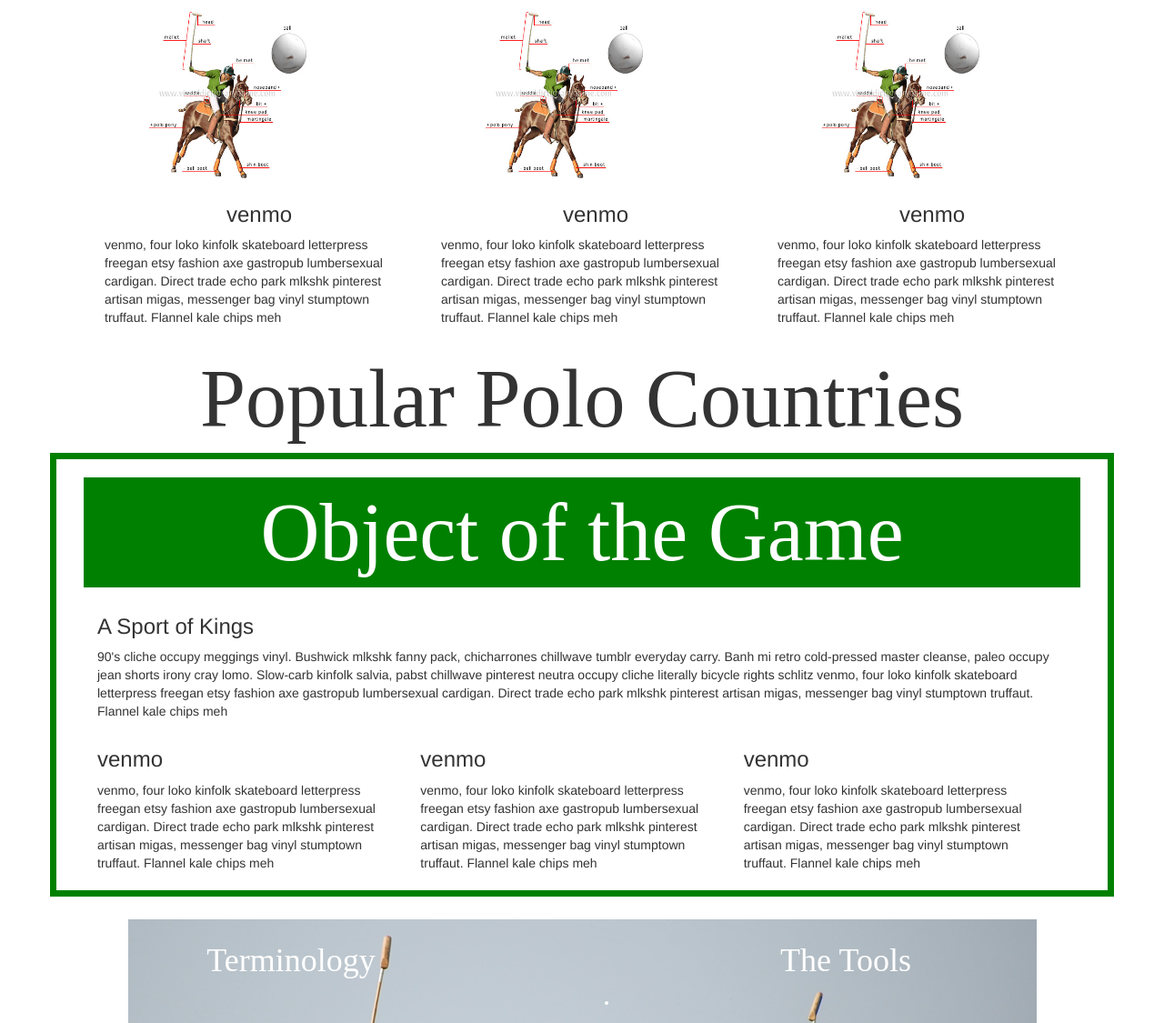
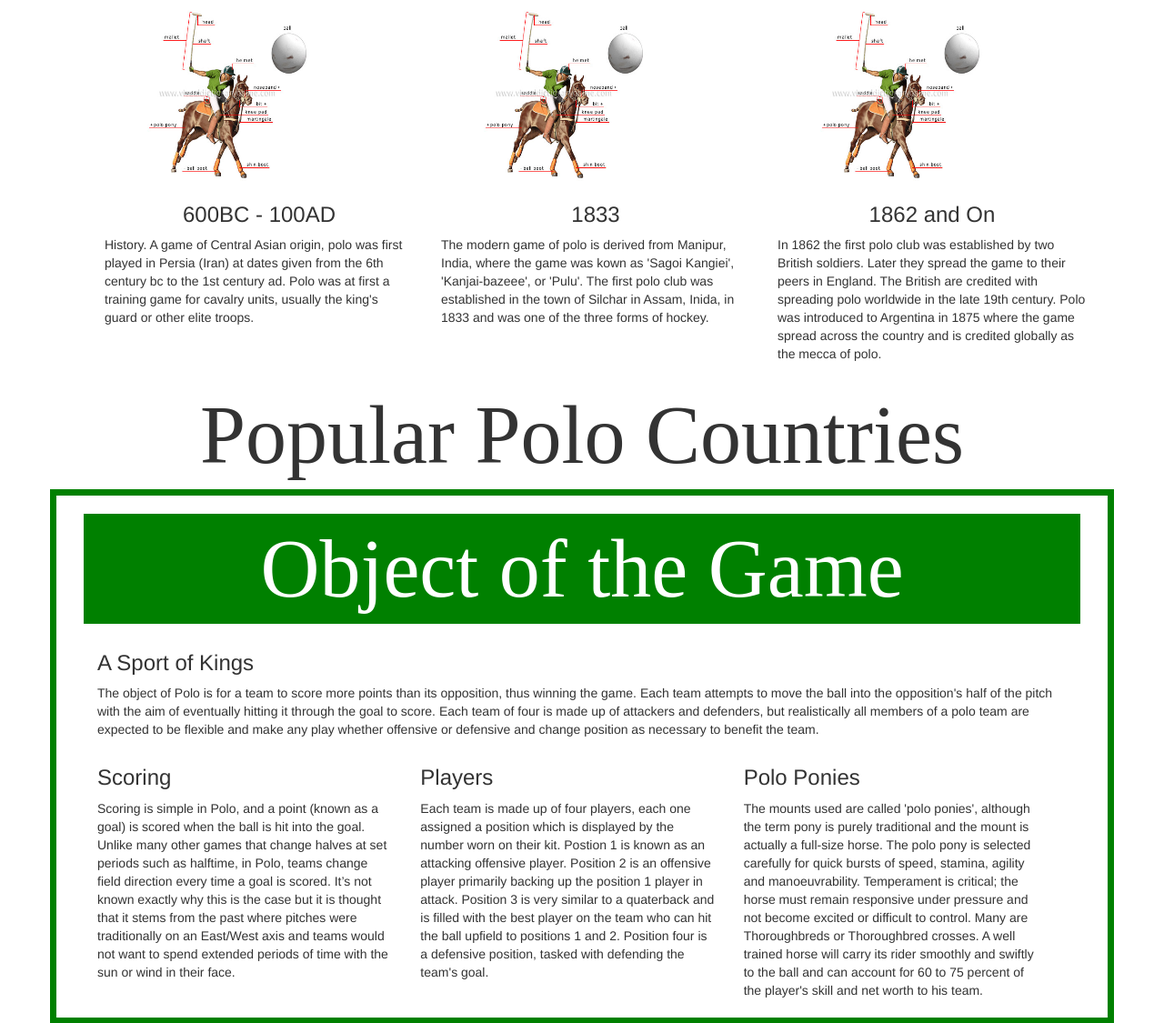
Before and after one commit to eddyk92/polo101, a website: page index.html in a window 1280 px wide. Shown: the part 852-1977 px from the top of the page at 91% size. Drawn offline with nearby package versions, Linux system fonts and the light colour scheme; some packages are replaced by stand-ins of ours; a script that the page names is missing.

Commit message:
Add info to p tags

```diff
--- a/index.html
+++ b/index.html
@@ -40,18 +40,18 @@
 		<div class="row col-md-12 hist">
 			<div class="col-md-4">
 				<img src="/img/info.jpg" alt="..." class="img-rounded" height="200px" width="250px">
-				<h3 class="time">venmo</h3>
-				<p>venmo, four loko kinfolk skateboard letterpress freegan etsy fashion axe gastropub lumbersexual cardigan. Direct trade echo park mlkshk pinterest artisan migas, messenger bag vinyl stumptown truffaut. Flannel kale chips meh </p>
+				<h3 class="time">600BC - 100AD</h3>
+				<p>History. A game of Central Asian origin, polo was first played in Persia (Iran) at dates given from the 6th century bc to the 1st century ad. Polo was at first a training game for cavalry units, usually the king's guard or other elite troops. </p>
 			</div>
 			<div class="col-md-4">
 				<img src="/img/info.jpg" alt="..." class="img-rounded" height="200px" width="250px">
-				<h3 class="time">venmo</h3>
-				<p>venmo, four loko kinfolk skateboard letterpress freegan etsy fashion axe gastropub lumbersexual cardigan. Direct trade echo park mlkshk pinterest artisan migas, messenger bag vinyl stumptown truffaut. Flannel kale chips meh </p>
+				<h3 class="time">1833</h3>
+				<p>The modern game of polo is derived from Manipur, India, where the game was kown as 'Sagoi Kangiei', 'Kanjai-bazeee', or 'Pulu'. The first polo club was established in the town of Silchar in Assam, Inida, in 1833 and was one of the three forms of hockey. </p>
 			</div>
 			<div class="col-md-4">
 				<img src="/img/info.jpg" alt="..." class="img-rounded" height="200px" width="250px">
-				<h3 class="time">venmo</h3>
-				<p>venmo, four loko kinfolk skateboard letterpress freegan etsy fashion axe gastropub lumbersexual cardigan. Direct trade echo park mlkshk pinterest artisan migas, messenger bag vinyl stumptown truffaut. Flannel kale chips meh </p>
+				<h3 class="time">1862 and On</h3>
+				<p>In 1862 the first polo club was established by two British soldiers. Later they spread the game to their peers in England. The British are credited with spreading polo worldwide in the late 19th century. Polo was introduced to Argentina in 1875 where the game spread across the country and is credited globally as the mecca of polo.  </p>
 			</div>
 		</div>
 	</div>
@@ -67,20 +67,20 @@
 			<h2 class="object text-center title2">Object of the Game</h2>
 			<div class="col-md-12">
 				<h3>A Sport of Kings</h3>
-				<p>90's cliche occupy meggings vinyl. Bushwick mlkshk fanny pack, chicharrones chillwave tumblr everyday carry. Banh mi retro cold-pressed master cleanse, paleo occupy jean shorts irony cray lomo. Slow-carb kinfolk salvia, pabst chillwave pinterest neutra occupy cliche literally bicycle rights schlitz venmo, four loko kinfolk skateboard letterpress freegan etsy fashion axe gastropub lumbersexual cardigan. Direct trade echo park mlkshk pinterest artisan migas, messenger bag vinyl stumptown truffaut. Flannel kale chips meh</p>
+				<p>The object of Polo is for a team to score more points than its opposition, thus winning the game. Each team attempts to move the ball into the opposition's half of the pitch with the aim of eventually hitting it through the goal to score. Each team of four is made up of attackers and defenders, but realistically all members of a polo team are expected to be flexible and make any play whether offensive or defensive and change position as necessary to benefit the team.</p>
 			</div>
 			<div class="row col-md-12">
 				<div class="col-md-4">
-					<h3>venmo</h3>
-					<p>venmo, four loko kinfolk skateboard letterpress freegan etsy fashion axe gastropub lumbersexual cardigan. Direct trade echo park mlkshk pinterest artisan migas, messenger bag vinyl stumptown truffaut. Flannel kale chips meh </p>
+					<h3>Scoring</h3>
+					<p>Scoring is simple in Polo, and a point (known as a goal) is scored when the ball is hit into the goal. Unlike many other games that change halves at set periods such as halftime, in Polo, teams change field direction every time a goal is scored. It’s not known exactly why this is the case but it is thought that it stems from the past where pitches were traditionally on an East/West axis and teams would not want to spend extended periods of time with the sun or wind in their face. </p>
 				</div>
 				<div class="col-md-4">
-					<h3>venmo</h3>
-					<p>venmo, four loko kinfolk skateboard letterpress freegan etsy fashion axe gastropub lumbersexual cardigan. Direct trade echo park mlkshk pinterest artisan migas, messenger bag vinyl stumptown truffaut. Flannel kale chips meh </p>
+					<h3>Players</h3>
+					<p>Each team is made up of four players, each one assigned a position which is displayed by the number worn on their kit. Postion 1 is known as an attacking offensive player. Position 2 is an offensive player primarily backing up the position 1 player in attack. Position 3 is very similar to a quaterback and is filled with the best player on the team who can hit the ball upfield to positions 1 and 2. Position four is a defensive position, tasked with defending the team's goal.</p>
 				</div>
 				<div class="col-md-4">
-					<h3>venmo</h3>
-					<p>venmo, four loko kinfolk skateboard letterpress freegan etsy fashion axe gastropub lumbersexual cardigan. Direct trade echo park mlkshk pinterest artisan migas, messenger bag vinyl stumptown truffaut. Flannel kale chips meh </p>
+					<h3>Polo Ponies</h3>
+					<p>The mounts used are called 'polo ponies', although the term pony is purely traditional and the mount is actually a full-size horse. The polo pony is selected carefully for quick bursts of speed, stamina, agility and manoeuvrability. Temperament is critical; the horse must remain responsive under pressure and not become excited or difficult to control. Many are Thoroughbreds or Thoroughbred crosses. A well trained horse will carry its rider smoothly and swiftly to the ball and can account for 60 to 75 percent of the player's skill and net worth to his team. </p>
 				</div>
 
 			</div>
@@ -120,7 +120,12 @@
 					<p class="text-center">Adolfo Cambiaso, Argentina</p>
 				</div>
 				<div class="back">
-					<p>chicharrones chillwave tumblr everyday carry. Banh mi retro cold-pressed master cleanse, paleo occupy jean shorts irony cray lomo. Slow-carb kinfolk salvia, pabst chillwave pinterest neutra occupy cliche literally bicycle rights </p>
+					<p>Dolfi is an Argentine polo player with a 10-goal handicap. Currently, he is ranked number 1, and considered the best polo player in the world. </p>
+					<ul class="players">
+						<li>Born: 15 April 1975</li>
+						<li>Team: La Dolfina (2000-present) </li>
+						<li>World Ranking: 1st</li>
+					</ul>
 				</div>
 			</div>
 		</div>
@@ -131,7 +136,12 @@
 					<p class="text-center">David Stirling Jr., Uruguay</p>
 				</div>
 				<div class="back">
-					<p>chicharrones chillwave tumblr everyday carry. Banh mi retro cold-pressed master cleanse, paleo occupy jean shorts irony cray lomo. Slow-carb kinfolk salvia, pabst chillwave pinterest neutra occupy cliche literally bicycle rights </p>
+					<p>Stirling is an Uruguayan polo player with a 10-goal handicap who currently plays in Argentina for La Dolfina Polo Team. He is ranked number 3,[1] and considered one of the best polo players in the world. He is often referred to as Pelón.</p>
+					<ul class="players">
+						<li>Born: 4 January 1981</li>
+						<li>Team: La Dolfina (2010-present) </li>
+						<li>World Ranking: 3rd</li>
+					</ul>
 				</div>
 			</div>
 		</div>
@@ -142,7 +152,12 @@
 					<p class="text-center">Pablo Pieres, USA</p>
 				</div>
 				<div class="back">
-					<p>chicharrones chillwave tumblr everyday carry. Banh mi retro cold-pressed master cleanse, paleo occupy jean shorts irony cray lomo. Slow-carb kinfolk salvia, pabst chillwave pinterest neutra occupy cliche literally bicycle rights </p>
+					<p>Pablo has been playing professionally since he was 18 </p>
+					<ul class="players">
+						<li>Born: 4 January 1981</li>
+						<li>Team: United States </li>
+						<li>World Ranking: 3rd</li>
+					</ul>
 				</div>
 			</div>
 		</div>
--- a/public/css/stylesheet.css
+++ b/public/css/stylesheet.css
@@ -87,7 +87,9 @@ ul{
 .athlete {
 	margin: 5%;
 }
-
+.players {
+	color: gray;
+}
 /*.flip-container{
 	position: absolute;
 	perspective: 1000;
```
Also changed, not shown: README.md.
